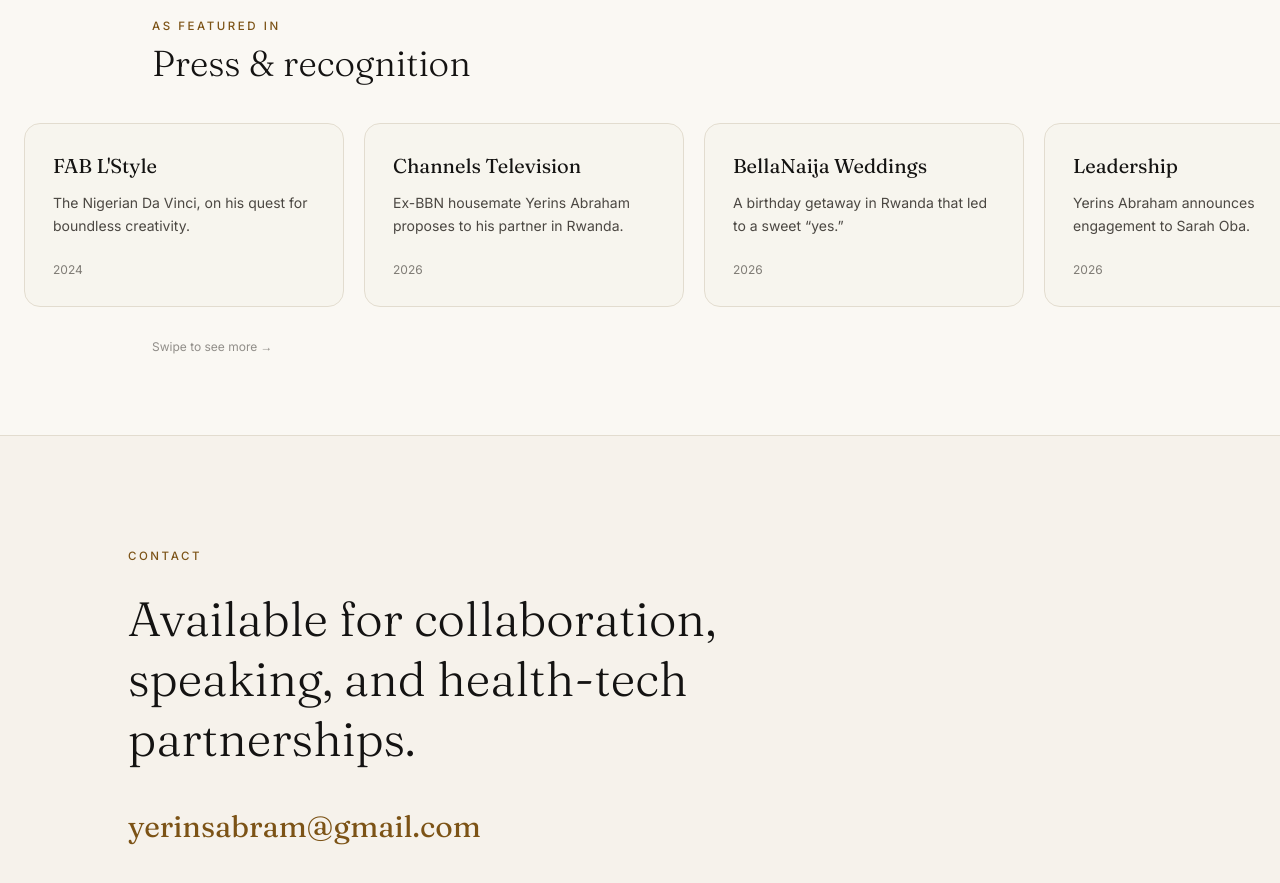
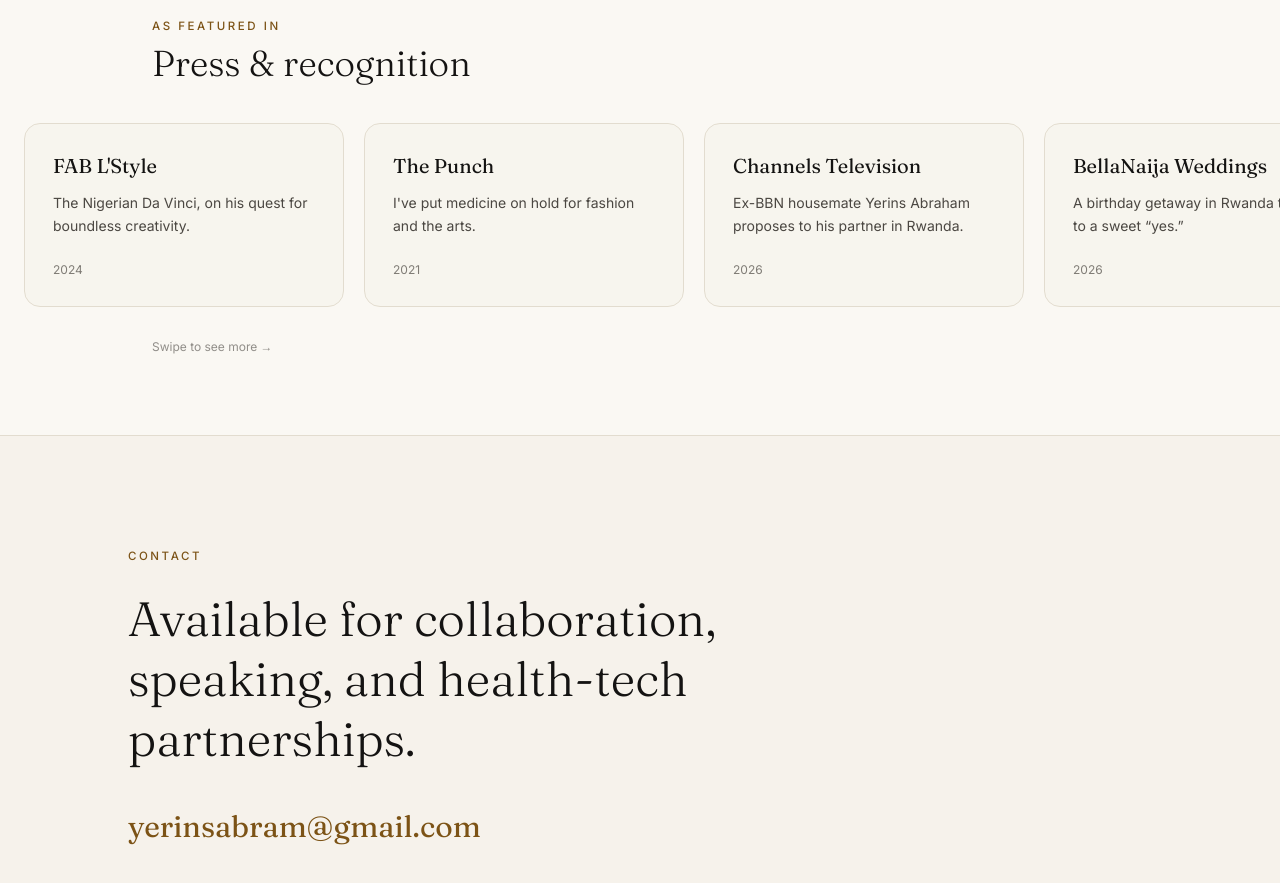
Before and after one commit to yerinsabraham/yerinsabraham_site, a Next.js app: page / in a window 1280 px wide. Shown: the part 3860-4743 px from the top of the page. Built offline with nearby package versions, Linux system fonts and the light colour scheme; no server answers.

Commit message:
Add The Punch (2021) to press: 'medicine on hold for fashion and arts'

```diff
--- a/src/data/content.ts
+++ b/src/data/content.ts
@@ -191,6 +191,12 @@
     year: "2024",
   },
   {
+    outlet: "The Punch",
+    quote: "I've put medicine on hold for fashion and the arts.",
+    href: "https://punchng.com/ive-put-medicine-on-hold-for-fashion-arts-yerins/",
+    year: "2021",
+  },
+  {
     outlet: "Channels Television",
     quote: "Ex-BBN housemate Yerins Abraham proposes to his partner in Rwanda.",
     href: "https://www.channelstv.com/2026/04/17/ex-bbn-housemate-yerins-abraham-proposes-to-partner-in-rwanda/",
```
